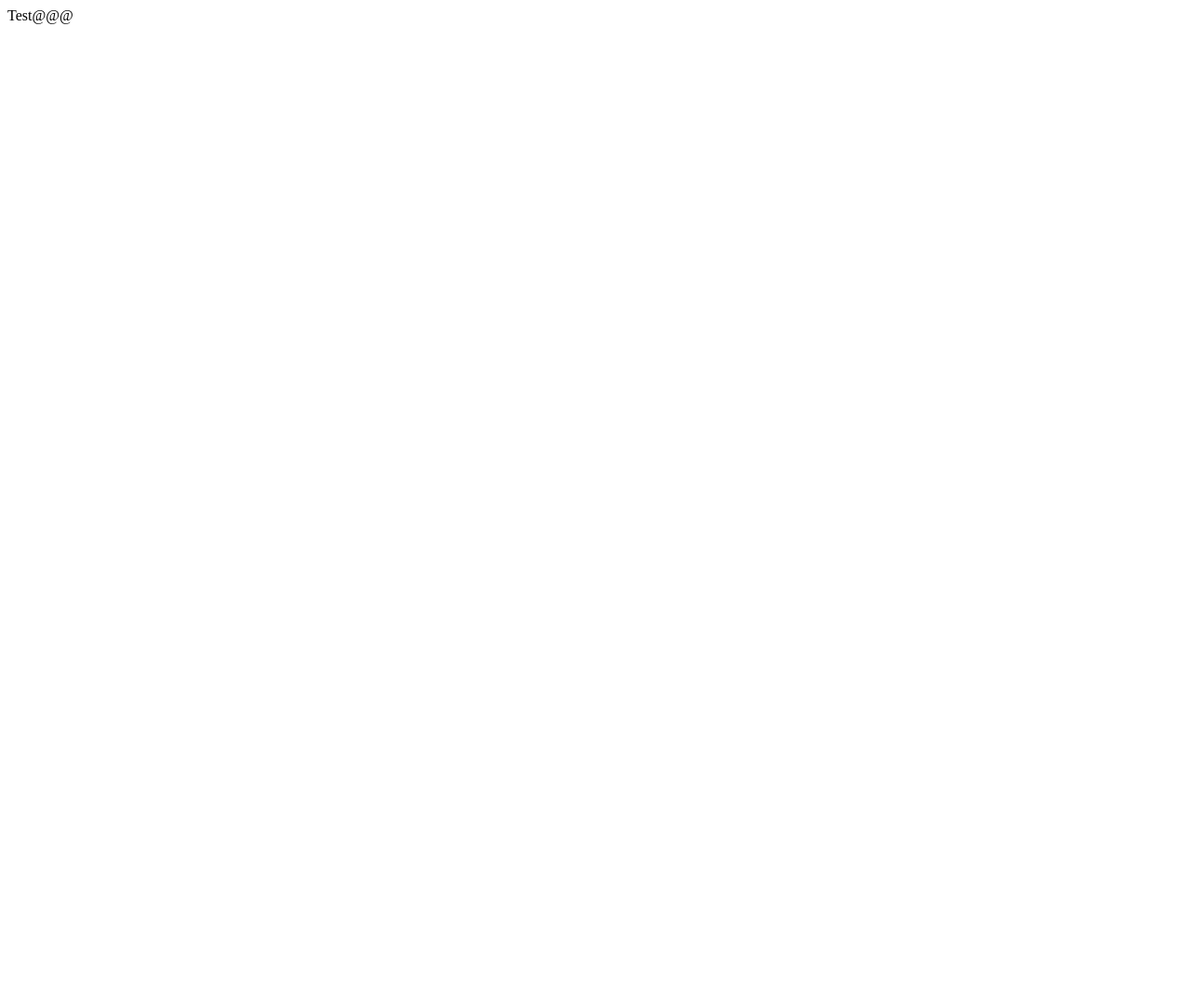
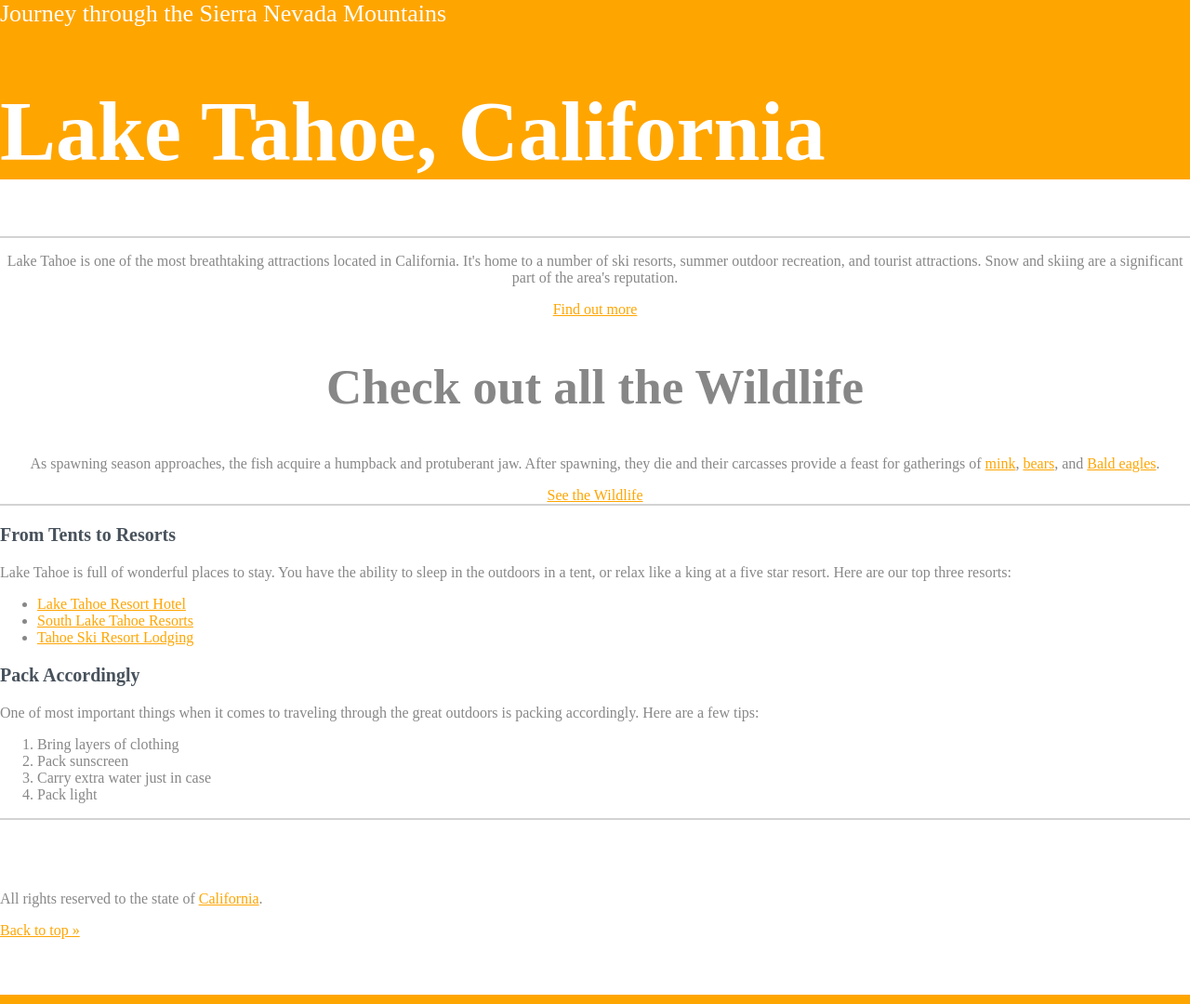
Before and after one commit to Sirduek/CSSPrufa, a plain HTML site: page index.html in a window 1280 px wide. Shown: the whole page at 93% size. Before the commit the page ends 800 px from the top, so only its background shows below. Drawn offline with Linux system fonts and the light colour scheme.

Commit message:
Verkefni keyrt inn

```diff
--- /dev/null
+++ b/css/style.css
@@ -0,0 +1,79 @@
+
+/* Type Selectors */
+
+/*
+
+This helpful
+comment spans
+multiple lines....
+.....
+
+*/
+
+
+body {
+  color: #878787;
+  margin: 0;
+}
+
+h1 {
+  font-size: 90px;
+  color: white;
+}
+
+h2 {
+  font-size: 53px;
+}
+
+h3 {
+  font-size: 20px;
+  color: #48525c;
+}
+
+/* ID Selectors */
+
+#main-footer {
+  padding-top: 60px;
+  padding-bottom: 60px;
+  border-bottom: solid 10px orange;
+}
+
+/* Class Selectors */
+
+.main-header {
+  background-color: orange; /* This makes our header bg orange. */
+}
+
+.title {
+  color: white;
+  font-size: 26px;
+}
+
+.primary-content {
+  text-align: center;
+}
+
+.t-border {
+  border-top: 2px solid lightgrey;
+}
+
+a:link {
+  color: orange;
+}
+
+a:visited {
+  color: lightblue;
+}
+
+a:hover {
+  color: forestgreen;
+}
+
+a:active {
+  color: lightcoral;
+}
+
+a:focus {
+  color: white;
+  background-color: orange;
+}
--- a/index.html
+++ b/index.html
@@ -1 +1,52 @@
-Test@@@
+<!DOCTYPE html>
+<html>
+  <head>
+    <title>Lake Tahoe</title>
+    <link rel="stylesheet" href="css/style.css">
+  </head>
+  <body>
+    <header id="top" class="main-header">
+      <span class="title">Journey through the Sierra Nevada Mountains</span>
+      <h1>Lake Tahoe, California</h1>
+    </header>
+
+		<div class="primary-content t-border">
+			<p>
+				Lake Tahoe is one of the most breathtaking attractions located in California. It's home to a number of ski resorts, summer outdoor recreation, and tourist attractions. Snow and skiing are a significant part of the area's reputation.
+			</p>
+			<a href="#more">Find out more</a>
+      <h2>Check out all the Wildlife</h2>
+      <p>
+        As spawning season approaches, the fish acquire a humpback and protuberant jaw. After spawning, they die and their carcasses provide a feast for gatherings of <a href="#mink">mink</a>, <a href="#bears">bears</a>, and <a href="#eagles">Bald eagles</a>.
+      </p>
+			<a href="#wildlife">See the Wildlife</a>
+		</div>
+
+		<div class="secondary-content t-border">
+      <h3>From Tents to Resorts</h3>
+      <p>
+        Lake Tahoe is full of wonderful places to stay. You have the ability to sleep in the outdoors in a tent, or relax like a king at a five star resort. Here are our top three resorts:
+      </p>
+      <ul>
+        <li><a href="#hotels">Lake Tahoe Resort Hotel</a></li>
+        <li><a href="#resorts">South Lake Tahoe Resorts</a></li>
+        <li><a href="#lodging">Tahoe Ski Resort Lodging</a></li>
+      </ul>
+      <h3>Pack Accordingly</h3>
+      <p>
+        One of most important things when it comes to traveling through the great outdoors is packing accordingly. Here are a few tips:
+      </p>
+      <ol>
+        <li>Bring layers of clothing</li>
+        <li>Pack sunscreen</li>
+        <li>Carry extra water just in case</li>
+        <li>Pack light</li>
+      </ol>
+		</div>
+
+		<footer id="main-footer" class="t-border">
+			<p>All rights reserved to the state of <a href="#">California</a>.</p>
+			<a href="#top">Back to top &raquo;</a>
+		</footer>
+  </body>
+</html>
```
